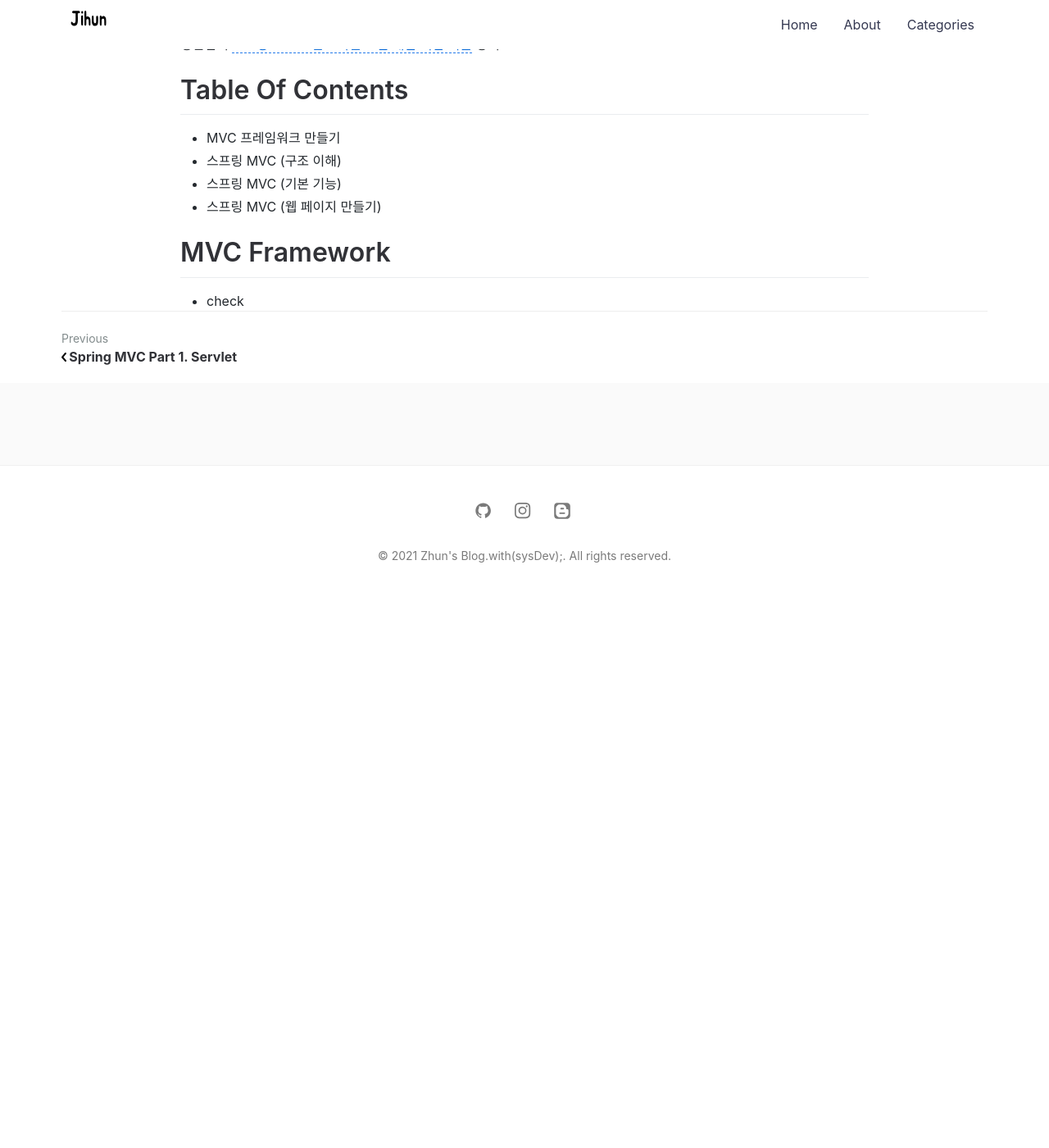
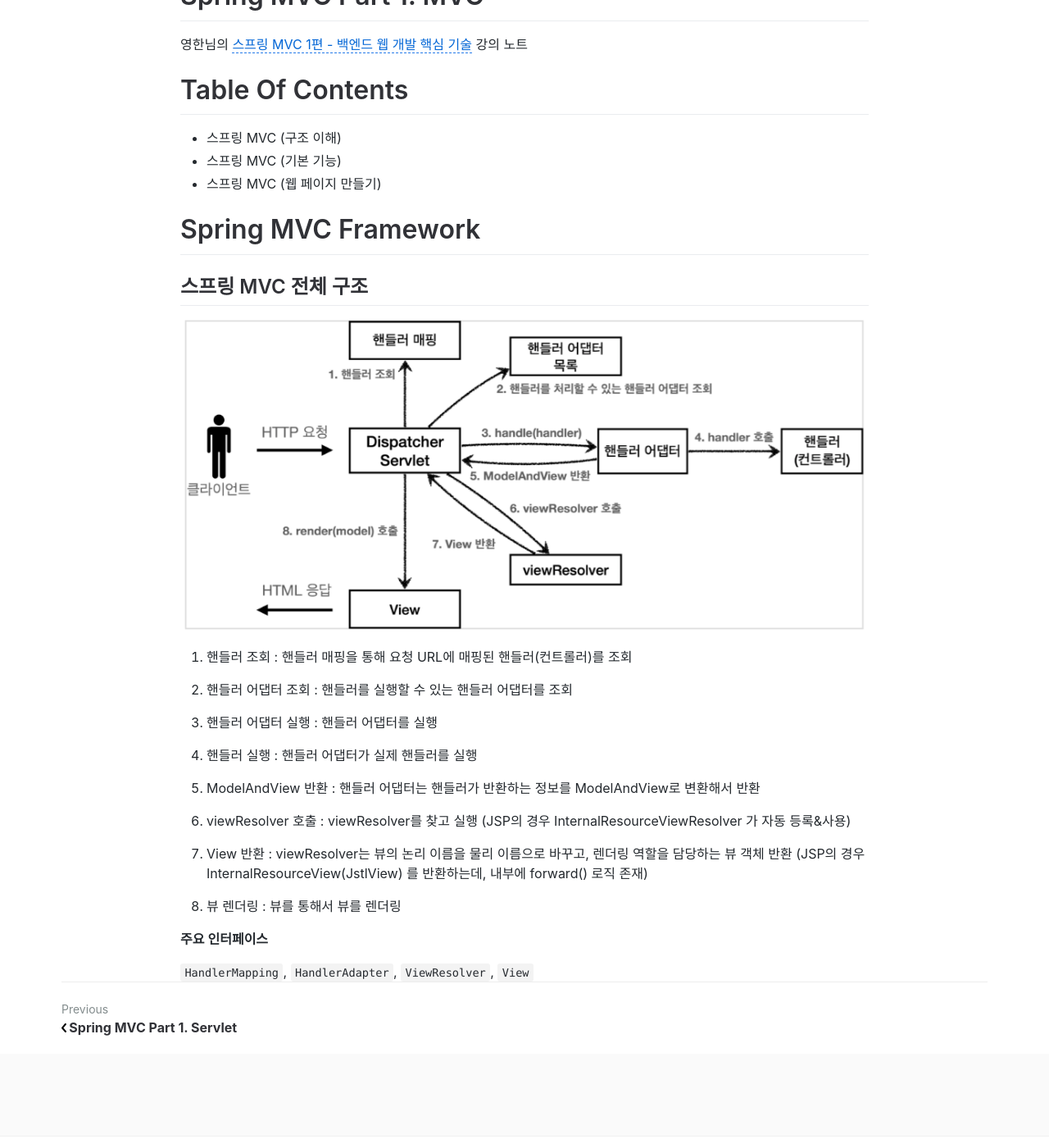
Before and after one commit to jihunparkme/jihunparkme.github.io, a Jekyll site: the page built from _posts/2021-08-16-Spring-MVC-Part1-MVC.md, in a window 1280 px wide and 1400 px high, scrolled down 681 px. Shown: the whole window at 82% size. Built offline with Jekyll 4.4.1, drawn with Linux system fonts in a browser that asks for light colours; comment, search, counter and statistics services are not loaded; before the commit the page ends 1414 px from its top, so only the background shows below that.

Commit message:
[스프링 MVC - 구조 이해] Spring MVC 전체 구조

```diff
--- a/_posts/2021-08-16-Spring-MVC-Part1-MVC.md
+++ b/_posts/2021-08-16-Spring-MVC-Part1-MVC.md
@@ -13,11 +13,32 @@ featured-img: spring_mvc
 
 # Table Of Contents
 
-- MVC 프레임워크 만들기
 - 스프링 MVC (구조 이해)
 - 스프링 MVC (기본 기능)
 - 스프링 MVC (웹 페이지 만들기)
 
-# MVC Framework
+# Spring MVC Framework
 
-- check
+## 스프링 MVC 전체 구조
+
+![Result](https://raw.githubusercontent.com/jihunparkme/jihunparkme.github.io/master/post_img/spring_mvc.png 'Result')
+
+1. 핸들러 조회 : 핸들러 매핑을 통해 요청 URL에 매핑된 핸들러(컨트롤러)를 조회
+
+2. 핸들러 어댑터 조회 : 핸들러를 실행할 수 있는 핸들러 어댑터를 조회
+
+3. 핸들러 어댑터 실행 : 핸들러 어댑터를 실행
+
+4. 핸들러 실행 : 핸들러 어댑터가 실제 핸들러를 실행
+
+5. ModelAndView 반환 : 핸들러 어댑터는 핸들러가 반환하는 정보를 ModelAndView로 변환해서 반환
+
+6. viewResolver 호출 : viewResolver를 찾고 실행 (JSP의 경우 InternalResourceViewResolver 가 자동 등록&사용)
+
+7. View 반환 : viewResolver는 뷰의 논리 이름을 물리 이름으로 바꾸고, 렌더링 역할을 담당하는 뷰 객체 반환 (JSP의 경우 InternalResourceView(JstlView) 를 반환하는데, 내부에 forward() 로직 존재)
+
+8. 뷰 렌더링 : 뷰를 통해서 뷰를 렌더링
+
+**주요 인터페이스**
+
+`HandlerMapping`, `HandlerAdapter`, `ViewResolver`, `View`
```
